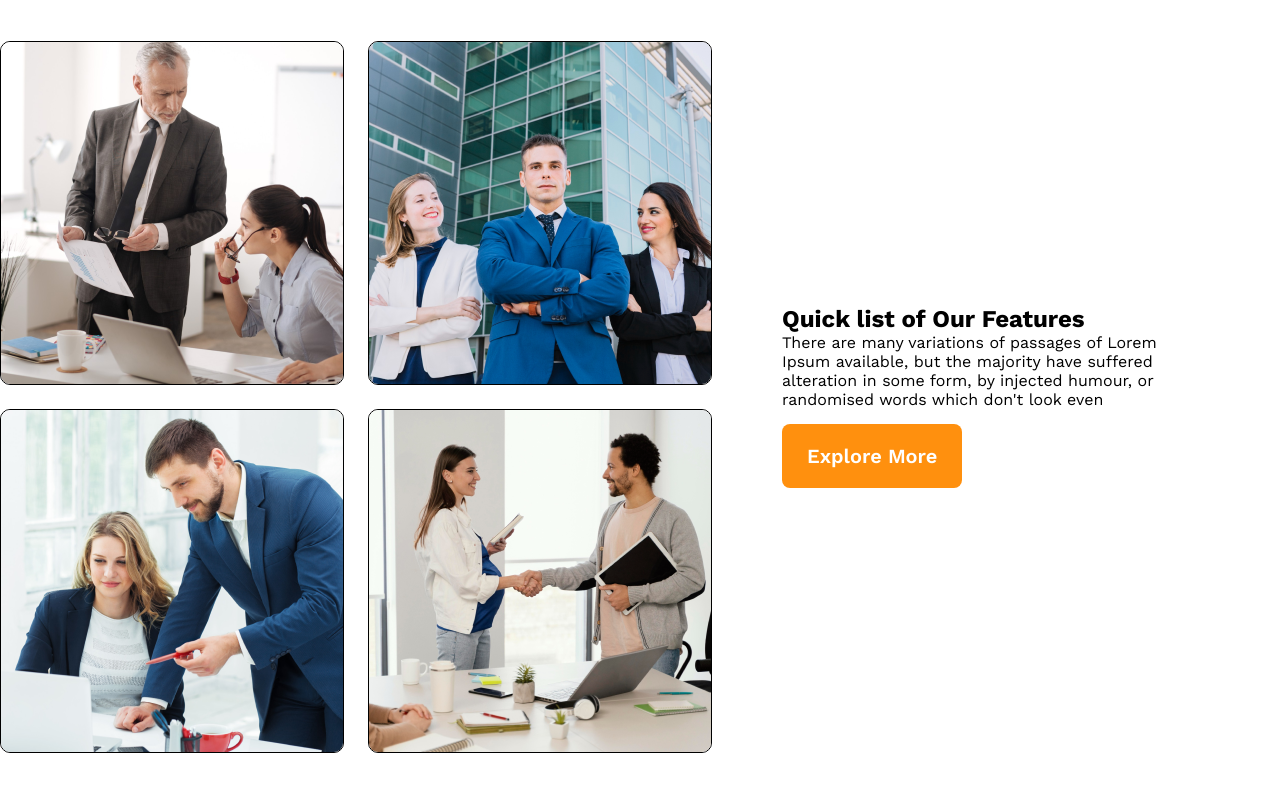
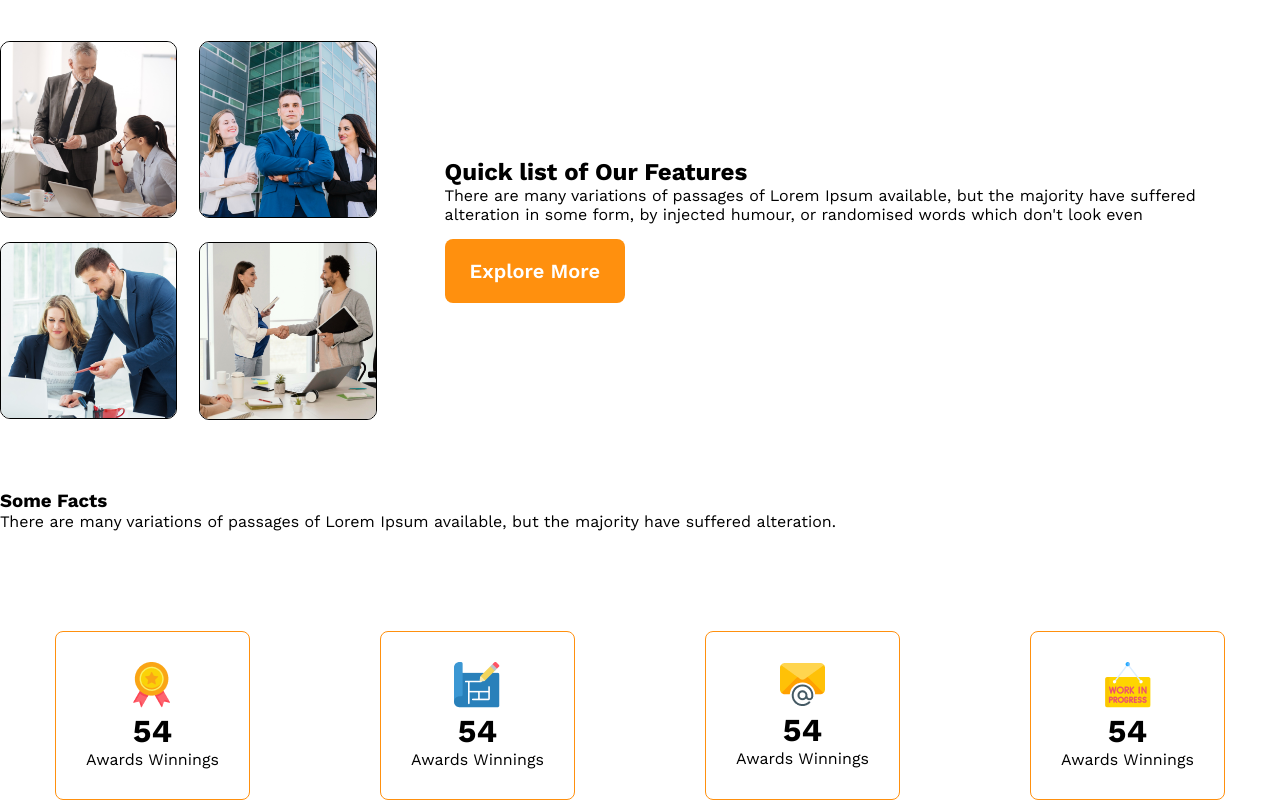
Before and after one commit to sohel970/G3-Architects, a plain HTML site: page index.html in a window 1280 px wide. Shown: the part 939-1739 px from the top of the page. Before the commit the page ends 1692 px from the top, so only its background shows below. Drawn offline with nearby package versions, Linux system fonts and the light colour scheme.

```diff
--- a/index.html
+++ b/index.html
@@ -40,6 +40,35 @@
              <button class="btn-primary">Explore More</button>
           </div>
         </section>
+        <div class="fact">
+            <div class="fact-text">
+                <h3>Some Facts</h3>
+                <p>There are many variations of passages of Lorem Ipsum available, but the majority have suffered alteration.</p>
+
+        </div>
+        <div class="fact-img-container">
+            <div class="fact-img">
+                <img src="images/icons/ribon.png" alt="">
+                <h1>54</h1>
+                <p>Awards Winnings</p>
+            </div>
+            <div class="fact-img">
+                <img src="images/icons/projects.png" alt="">
+                <h1>54</h1>
+                <p>Awards Winnings</p>
+            </div>
+            <div class="fact-img">
+                <img src="images/icons/email.png" alt="">
+                <h1>54</h1>
+                <p>Awards Winnings</p>
+            </div>
+            <div class="fact-img">
+                <img src="images/icons/customers.png" alt="">
+                <h1>54</h1>
+                <p>Awards Winnings</p>
+            </div>
+        </div>
+        </div>
      </main>
              <footer>
 
--- a/styles/style.css
+++ b/styles/style.css
@@ -84,6 +84,7 @@ main{
 .feature-container-img img{
     border: 1px solid black;
     border-radius: 10px;
+    width: 100%;
 }
 .feature-container{
     margin-top: 80px;
@@ -94,18 +95,40 @@ main{
     padding-left: 70px;
     padding-right: 70px;
 }
+.fact-img-container{
+    gap: 20px;
+    margin-top: 100px;
+    display: flex;
+    justify-content: space-around;
+}
 
+.fact{
+    margin-top: 70px;
+}
+.fact-img{
+    text-align: center;
+    border-radius: 8px;
+border: 1px solid #FF900E;
+padding: 30px;
+}
 /* respnsive section */
 @media screen and (max-width:576px) {
     header{
         padding: 20px;
     }
-    nav, .feature-container{
-        flex-direction: column-reverse;
+    nav, .feature-container, .fact-img-container{
+        flex-direction: column;
     }
     .feature-container-img{
         grid-template-columns: 1fr;
         margin-top: 20px;
+
+
+    }
+
+    .fact-img{
+        margin: 10px;
+
 
     }
 
@@ -116,14 +139,19 @@ main{
 }
 @media screen and (min-width:576px) and  (max-width:992px) {
     header{
-        padding: 20px;
+        padding: 10px;
     }
     nav,  .feature-container
     {
         flex-direction: column;
     }
     .feature-content{
-        padding-left: 50px;
-        padding-right: 50px;
+        padding-left: 30px;
+        padding-right: 30px;
     }
+    .fact-img-container{
+        margin: 30px
+
+    }
+
 }
```
